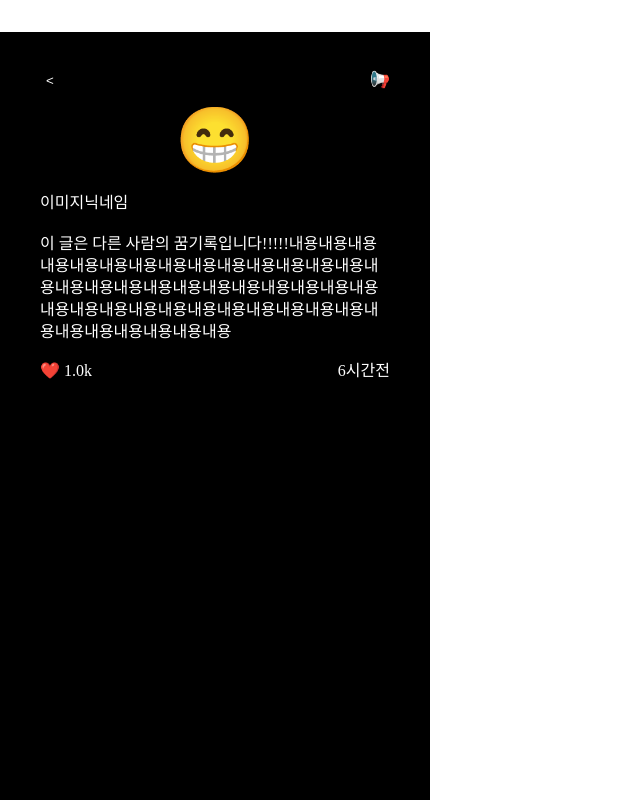
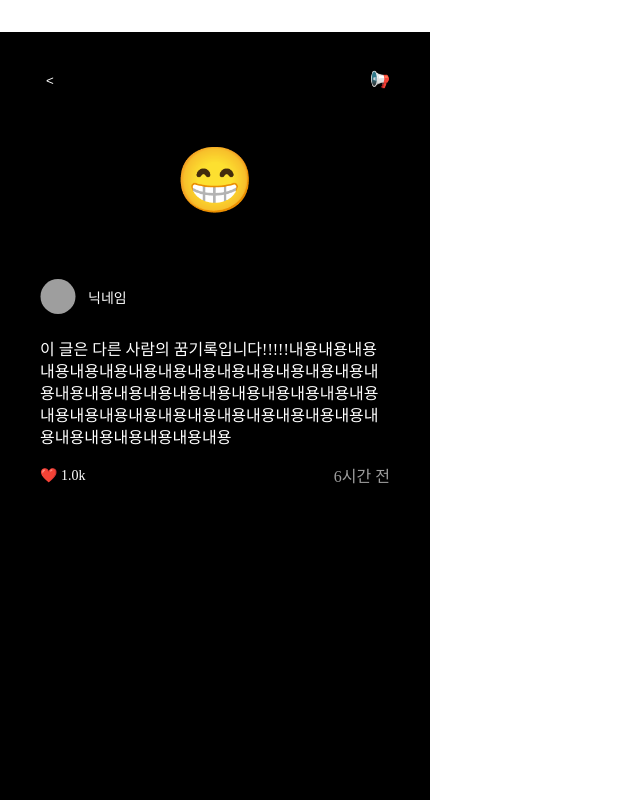
Before and after one commit to TEAM-DREAMCATCHER/DREAMCATCHER_Front-End, a React (Vite) app: page /community in a window 1280 px wide. Shown: the top 800 px of the page, without its empty margins (0-640 px from the left). Built offline with nearby package versions, Linux system fonts and the light colour scheme.

Commit message:
feat: 프로필 svg 추가 및 너비간격 조정

```diff
--- a/src/components/community/posting/index.tsx
+++ b/src/components/community/posting/index.tsx
@@ -28,7 +28,7 @@ export default function Posting() {
                         <p>❤️5</p>
                     </div>
                     <div>
-                        <button>🤍</button>
+                        <p>6시간전</p>
                     </div>
                 </FooterBox>
             </PostingItem>
--- /dev/null
+++ b/src/pages/detail/Profile.tsx
@@ -0,0 +1,13 @@
+export default function ProfileImage() {
+    return (
+        <svg
+            width="36"
+            height="35"
+            viewBox="0 0 36 35"
+            fill="none"
+            xmlns="http://www.w3.org/2000/svg"
+        >
+            <circle cx="18" cy="17.5" r="17.5" fill="#9E9E9E" />
+        </svg>
+    )
+}
--- a/src/pages/detail/index.tsx
+++ b/src/pages/detail/index.tsx
@@ -1,4 +1,5 @@
 import { useState } from 'react'
+import ProfileImage from './Profile'
 import {
     BackButton,
     ContentBox,
@@ -22,7 +23,7 @@ export default function Detail() {
         '이 글은 다른 사람의 꿈기록입니다!!!!!내용내용내용내용내용내용내용내용내용내용내용내용내용내용내용내용내용내용내용내용내용내용내용내용내용내용내용내용내용내용내용내용내용내용내용내용내용내용내용내용내용내용내용내용'
     )
     const [like, setLike] = useState('1.0k')
-    const [time, setTime] = useState('6시간전')
+    const [time, setTime] = useState('6시간 전')
 
     return (
         <>
@@ -36,7 +37,7 @@ export default function Detail() {
                 <EmojiBox>{/* <Emoji unified={.emoji} size={50} /> */}😁</EmojiBox>
                 <PostingBox>
                     <UserBox>
-                        <ImgBox>이미지</ImgBox>
+                        <ImgBox>{<ProfileImage />}</ImgBox>
                         <IdBox>{nickName}</IdBox>
                     </UserBox>
                     <ContentBox>
--- a/src/pages/detail/style.ts
+++ b/src/pages/detail/style.ts
@@ -15,11 +15,17 @@ export const HeaderBox = styled.div`
 
 export const BackButton = styled.button`
     color: white;
+    cursor: pointer;
+    &:hover {
+        opacity: 70%;
+    }
 `
 
 export const EmojiBox = styled.div`
+    height: 150px;
     font-size: 64px;
     text-align: center;
+    padding: 40px 0;
 `
 
 export const PostingBox = styled.div``
@@ -33,7 +39,10 @@ export const UserBox = styled.div`
 
 export const ImgBox = styled.div``
 
-export const IdBox = styled.div``
+export const IdBox = styled.div`
+    margin-left: 12px;
+    font-size: 14px;
+`
 
 export const ContentBox = styled.div`
     margin: 20px;
@@ -41,6 +50,7 @@ export const ContentBox = styled.div`
 
 export const ContentParagraph = styled.p`
     line-height: 22px;
+    font-size: 16px;
 `
 
 export const FooterBox = styled.div`
@@ -49,6 +59,11 @@ export const FooterBox = styled.div`
     margin: 20px;
 `
 
-export const LikeBox = styled.div``
+export const LikeBox = styled.div`
+    font-size: 14px;
+`
 
-export const TimeBox = styled.div``
+export const TimeBox = styled.div`
+    font-size: 16px;
+    color: #9e9e9e;
+`
```
